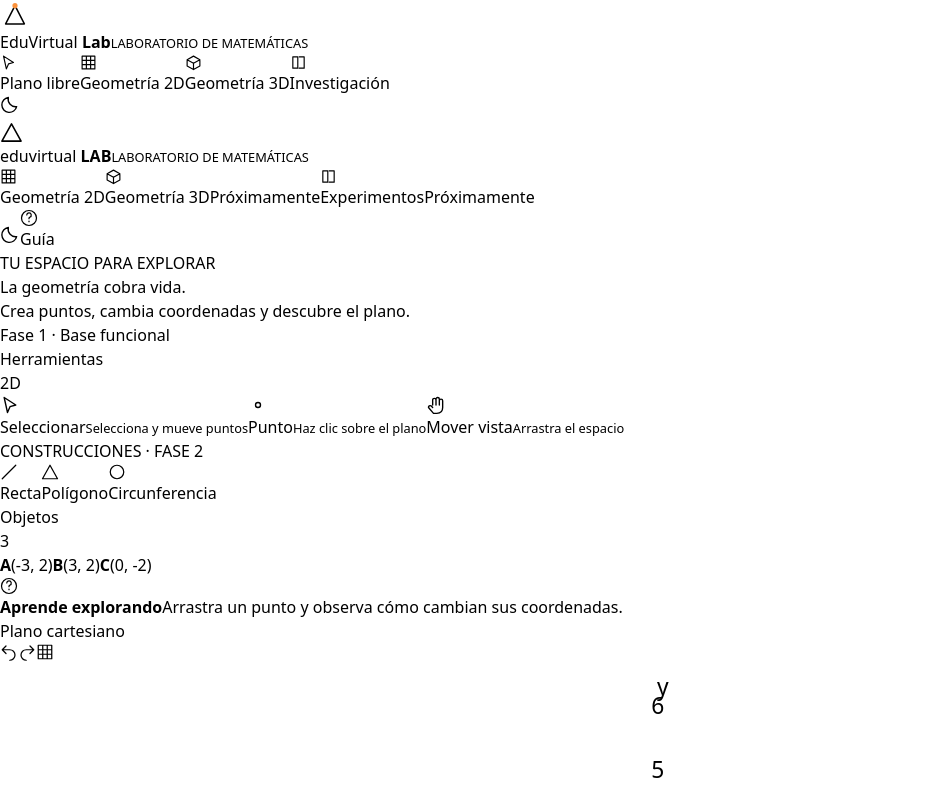
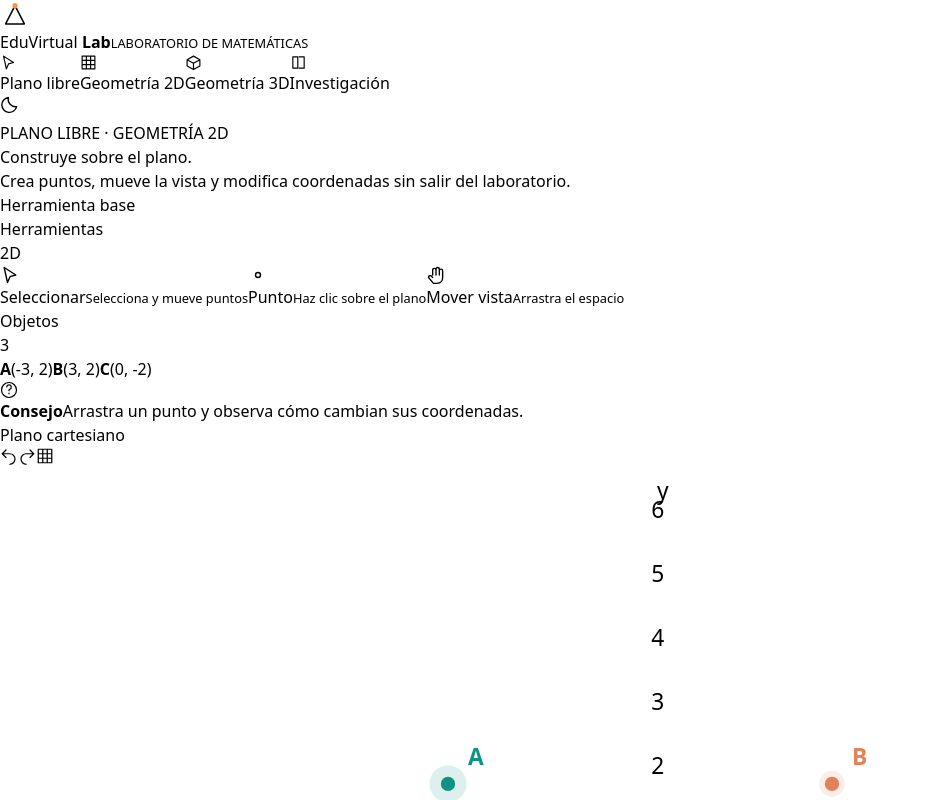
Before and after one commit to PadillaC17/EduVirtualLab, a React (Vite) app: page / in a window 1280 px wide. Both pictures are taken after a click on the button "Plano libre". Shown: the top 800 px of the page, without its empty margins (0-929 px from the left). Built offline with nearby package versions, Linux system fonts and the light colour scheme.

Commit message:
refactor: make free plane an embedded workspace

```diff
--- a/src/app/App.tsx
+++ b/src/app/App.tsx
@@ -1,37 +1,57 @@
-import {useEffect,useReducer,useRef,useState} from 'react';
-import {INITIAL_POINTS,INITIAL_VIEW,validCoordinate,type Module,type Tool} from '../domain/model';
+import {useReducer,useState} from 'react';
+import {INITIAL_POINTS,INITIAL_VIEW,validCoordinate,type Tool} from '../domain/model';
 import {historyReducer} from '../features/workspace/history';
 import {format,zoom} from '../math/coordinates';
 import Plane from '../engines/svg/Plane';
 import Icon from '../components/Icon';
 import PointProperties from '../components/PointProperties';
 import ErrorBoundary from '../components/ErrorBoundary';
-const phases=['Estructura e interfaz funcional','Construcciones de geometría 2D','Editor matemático y gráficas','Geometría y visualización 3D','Proyectos, importación y exportación','Experimentos educativos','Validación y publicación'];
-function initialDark(){try{const stored=localStorage.getItem('eduvirtual-theme');return stored?stored==='dark':matchMedia('(prefers-color-scheme: dark)').matches;}catch{return false;}}
-export default function App(){
- const [dark,setDark]=useState(initialDark);const [module,setModule]=useState<Module>('2d');const [tool,setTool]=useState<Tool>('select');
+
+export default function App({embedded=false}:{embedded?:boolean}){
+ const [tool,setTool]=useState<Tool>('select');
  const [history,dispatch]=useReducer(historyReducer,{past:[],present:INITIAL_POINTS,future:[]});
- const [selected,setSelected]=useState<string|null>('a');const [view,setView]=useState(INITIAL_VIEW);const [grid,setGrid]=useState(true);const [axes,setAxes]=useState(true);
- const [help,setHelp]=useState(false);const [message,setMessage]=useState('Selecciona un punto o arrástralo para cambiar sus coordenadas.');
- const dialogRef=useRef<HTMLElement>(null);
- useEffect(()=>{if(!help)return;const previous=document.activeElement as HTMLElement|null;const dialog=dialogRef.current;const key=(e:KeyboardEvent)=>{if(e.key==='Escape'){setHelp(false);return;}if(e.key!=='Tab'||!dialog)return;const items=Array.from(dialog.querySelectorAll<HTMLElement>('button, a[href], input, [tabindex="0"]'));const first=items[0],last=items.at(-1);if(e.shiftKey&&document.activeElement===first){e.preventDefault();last?.focus();}else if(!e.shiftKey&&document.activeElement===last){e.preventDefault();first?.focus();}};document.addEventListener('keydown',key);return()=>{document.removeEventListener('keydown',key);previous?.focus();};},[help]);
- const points=history.present;const current=points.find(p=>p.id===selected);
- useEffect(()=>{document.documentElement.dataset.theme=dark?'dark':'light';try{localStorage.setItem('eduvirtual-theme',dark?'dark':'light');}catch{/* Session-only theme is still usable. */}},[dark]);
- function add(x:number,y:number){if(!validCoordinate(x)||!validCoordinate(y)){setMessage('Las coordenadas deben estar entre −10000 y 10000.');return;}if(points.length>=100){setMessage('Este plano de prueba admite hasta 100 puntos.');return;}
- const id=crypto.randomUUID();let index=0;while(points.some(p=>p.label===`P${index+1}`))index++;const label=`P${index+1}`;dispatch({type:'commit',points:[...points,{id,label,x,y,color:'#0f9385'}]});setSelected(id);setMessage(`Punto ${label} creado. Puedes editarlo en Propiedades.`);}
+ const [selected,setSelected]=useState<string|null>('a');
+ const [view,setView]=useState(INITIAL_VIEW);
+ const [grid,setGrid]=useState(true);
+ const [axes,setAxes]=useState(true);
+ const [message,setMessage]=useState('Selecciona un punto o arrástralo para cambiar sus coordenadas.');
+ const points=history.present;
+ const current=points.find(p=>p.id===selected);
+
+ function add(x:number,y:number){
+  if(!validCoordinate(x)||!validCoordinate(y)){setMessage('Las coordenadas deben estar entre −10000 y 10000.');return;}
+  if(points.length>=100){setMessage('Este plano admite hasta 100 puntos.');return;}
+  const id=crypto.randomUUID();let index=0;while(points.some(p=>p.label===`P${index+1}`))index++;
+  const label=`P${index+1}`;dispatch({type:'commit',points:[...points,{id,label,x,y,color:'#0f9385'}]});setSelected(id);setMessage(`Punto ${label} creado. Puedes editarlo en Propiedades.`);
+ }
  function reset(){dispatch({type:'commit',points:[]});setSelected(null);setView(INITIAL_VIEW);setMessage('Plano vacío. Puedes deshacer para recuperar los puntos.');}
- return <ErrorBoundary><div className="app-shell"><header className="topbar"><a className="brand" href="#" onClick={e=>{e.preventDefault();setModule('2d');}}><span className="brand-mark"><Icon name="triangle" size={23}/></span><span>eduvirtual <b>LAB</b><small>LABORATORIO DE MATEMÁTICAS</small></span></a><nav className="modules" aria-label="Laboratorios">{([{id:'2d',name:'Geometría 2D',icon:'grid'},{id:'3d',name:'Geometría 3D',icon:'cube'},{id:'activities',name:'Experimentos',icon:'book'}] as const).map(m=><button key={m.id} className={module===m.id?'active':''} aria-pressed={module===m.id} onClick={()=>setModule(m.id)}><Icon name={m.icon} size={17}/>{m.name}{m.id!=='2d'&&<span className="soon">Próximamente</span>}</button>)}</nav><div className="top-actions"><button className="icon-button" aria-label={dark?'Activar modo claro':'Activar modo oscuro'} title="Cambiar tema" onClick={()=>setDark(!dark)}><Icon name={dark?'sun':'moon'}/></button><button className="help-button" onClick={()=>setHelp(!help)} aria-expanded={help}><Icon name="help" size={18}/><span>Guía</span></button></div></header>
- {module==='2d'?<><div className="workspace-heading"><div><div className="eyebrow">TU ESPACIO PARA EXPLORAR</div><h1>La geometría cobra vida<span>.</span></h1><p>Crea puntos, cambia coordenadas y descubre el plano.</p></div><span className="phase-badge"><span className="live-dot"/>Fase 1 · Base funcional</span></div>
- <main className="workspace"><aside className="left-panel"><div className="panel-heading"><h2>Herramientas</h2><span>2D</span></div><div className="tools">{([{id:'select',icon:'cursor',title:'Seleccionar',text:'Selecciona y mueve puntos'},{id:'point',icon:'point',title:'Punto',text:'Haz clic sobre el plano'},{id:'pan',icon:'pan',title:'Mover vista',text:'Arrastra el espacio'}] as const).map(t=><button className={'tool-button '+(tool===t.id?'selected':'')} key={t.id} onClick={()=>{setTool(t.id);setMessage(t.text+'.');}} aria-pressed={tool===t.id}><Icon name={t.icon}/><span>{t.title}<small>{t.text}</small></span>{tool===t.id&&<span className="tool-indicator"/>}</button>)}</div><div className="future-tools"><div className="eyebrow">CONSTRUCCIONES · FASE 2</div><div>{[{icon:'line',name:'Recta'},{icon:'triangle',name:'Polígono'},{icon:'circle',name:'Circunferencia'}].map(t=><button key={t.name} disabled title="Disponible al implementar la Fase 2"><Icon name={t.icon} size={18}/>{t.name}</button>)}</div></div>
- <div className="objects-heading"><h2>Objetos</h2><span>{points.length}</span></div><div className="object-list">{points.map(p=><button key={p.id} className={'object-row '+(selected===p.id?'selected':'')} onClick={()=>{setSelected(p.id);setTool('select');}}><span className="object-dot" style={{background:p.color}}/><strong>{p.label}</strong><span>({format(p.x)}, {format(p.y)})</span></button>)}{!points.length&&<p className="muted small">No hay puntos. Usa la herramienta Punto para crear el primero.</p>}</div><div className="aside-tip"><Icon name="help" size={18}/><p><strong>Aprende explorando</strong>Arrastra un punto y observa cómo cambian sus coordenadas.</p></div></aside>
- <section className="canvas-panel" aria-label="Área de construcción"><div className="canvas-toolbar"><div className="canvas-title"><span className="live-dot"/>Plano cartesiano</div><div className="canvas-actions"><button className="icon-button" disabled={!history.past.length} aria-label="Deshacer" title="Deshacer" onClick={()=>dispatch({type:'undo'})}><Icon name="undo" size={18}/></button><button className="icon-button" disabled={!history.future.length} aria-label="Rehacer" title="Rehacer" onClick={()=>dispatch({type:'redo'})}><Icon name="redo" size={18}/></button><span className="divider"/><button className={'icon-button '+(grid?'toggled':'')} aria-label="Mostrar cuadrícula" aria-pressed={grid} title="Cuadrícula" onClick={()=>setGrid(!grid)}><Icon name="grid" size={18}/></button></div></div>
- <Plane points={points} view={view} tool={tool} selected={selected} grid={grid} axes={axes} onSelect={setSelected} onAdd={add} onMove={(id,x,y)=>dispatch({type:'commit',points:points.map(p=>p.id===id?{...p,x,y}:p)})} onView={setView}/>
- <div className="zoom-controls"><button className="icon-button" disabled={view.scale>=160} onClick={()=>setView(zoom(view,1.2))} aria-label="Acercar"><Icon name="plus"/></button><span>{Math.round(view.scale/INITIAL_VIEW.scale*100)}%</span><button className="icon-button" disabled={view.scale<=15} onClick={()=>setView(zoom(view,1/1.2))} aria-label="Alejar"><Icon name="minus"/></button><span className="divider"/><button className="icon-button" onClick={()=>setView(INITIAL_VIEW)} aria-label="Restablecer vista" title="Restablecer vista"><Icon name="reset" size={18}/></button></div>
- <div className="canvas-status" role="status"><Icon name={tool==='point'?'point':'cursor'} size={15}/>{message}</div></section>
- <aside className="right-panel"><div className="panel-heading"><h2>Propiedades</h2><Icon name="eye" size={17}/></div>{current?<PointProperties key={`${current.id}:${current.x}:${current.y}`} point={current} onUpdate={point=>{dispatch({type:'commit',points:points.map(p=>p.id===point.id?point:p)});setMessage(`Coordenadas de ${point.label} actualizadas.`);}} onDelete={()=>{dispatch({type:'commit',points:points.filter(p=>p.id!==current.id)});setSelected(null);setMessage('Punto eliminado. Puedes deshacer esta operación.');}}/>:<div className="property-empty"><Icon name="cursor" size={28}/><h3>Selecciona un punto</h3><p>Sus coordenadas aparecerán aquí para que puedas editarlas.</p></div>}
- <div className="view-settings"><p className="eyebrow">VISUALIZACIÓN</p><label><span>Cuadrícula</span><input type="checkbox" checked={grid} onChange={e=>setGrid(e.target.checked)}/></label><label><span>Ejes cartesianos</span><input type="checkbox" checked={axes} onChange={e=>setAxes(e.target.checked)}/></label></div><div className="session-note"><span className="eyebrow">TRABAJO EN ESTA SESIÓN</span><p>Las construcciones aún no se guardan. El guardado y los archivos llegarán en la Fase 5.</p></div><button className="reset-workspace" onClick={reset}><Icon name="reset" size={16}/>Vaciar plano</button></aside></main>
- <section className="expression-panel"><div className="expression-symbol">ƒ</div><div><h2>Un lenguaje para tus ideas</h2><p>Editor visual y gráficas · Fase 3</p></div><div className="expression-example" aria-label="Ejemplo de fórmula futura">f(x) = x² + 3x − 4</div><span className="upcoming-label">Pendiente de implementar</span></section></>:<main className="upcoming-page"><div className="upcoming-icon"><Icon name={module==='3d'?'cube':'book'} size={38}/></div><span className="eyebrow">{module==='3d'?'FASE 4':'FASE 6'} · EN LA HOJA DE RUTA</span><h1>{module==='3d'?'Otra dimensión para tus ideas.':'Explora. Pregunta. Descubre.'}</h1><p>{module==='3d'?'Puntos y sólidos en el espacio, superficies y una cámara libre. Este módulo aún no tiene un motor 3D integrado.':'Actividades con objetivos de aprendizaje, instrucciones y retroalimentación. Este módulo aún no contiene experimentos interactivos.'}</p><div className="preview-cards">{(module==='3d'?['Sólidos y volúmenes','Superficies y ecuaciones','Rotación y secciones']:['Áreas y perímetros','Propiedades de triángulos','Geometría analítica']).map((text,i)=><article key={text}><span>0{i+1}</span><h2>{text}</h2><p>Pendiente de implementar</p></article>)}</div><button className="primary" onClick={()=>setModule('2d')}>Volver al plano 2D <Icon name="arrow" size={17}/></button></main>}
- <footer><span>Eduvirtual LAB <span className="footer-dot">·</span> Matemáticas para explorar</span><span>Sin cuentas · Sin formularios de datos personales</span><button onClick={()=>setHelp(!help)}>Ver alcance de la versión</button></footer>
- {help&&<div className="help-backdrop" onClick={()=>setHelp(false)}><section ref={dialogRef} className="help-dialog" role="dialog" aria-modal="true" aria-labelledby="guide-title" onClick={e=>e.stopPropagation()} onKeyDown={e=>{if(e.key==='Escape')setHelp(false);}}><button autoFocus className="close-guide" onClick={()=>setHelp(false)} aria-label="Cerrar guía">×</button><span className="eyebrow">EDUVIRTUAL LAB · V0.1.0</span><h2 id="guide-title">Empecemos por el plano</h2><p>Selecciona y arrastra puntos, o edita x e y en Propiedades. En móvil también puedes tocar la lista de objetos. Usa Punto para añadir, Mover vista para desplazar y +/− para ampliar.</p><p>Esta entrega usa un renderizador SVG propio. GeoGebra, el editor de expresiones, el laboratorio 3D y los archivos todavía no están integrados.</p><ol>{phases.map((phase,i)=><li key={phase}><span>{i+1}</span><div>{phase}<small>{i===0?'Implementada · verificación de navegador pendiente':'Pendiente'}</small></div></li>)}</ol><button className="primary w-full" onClick={()=>setHelp(false)}>Entendido, vamos a explorar</button></section></div>}
- </div></ErrorBoundary>;
+
+ const body=<>
+  <div className="workspace-heading plane-heading"><div><div className="eyebrow">PLANO LIBRE · GEOMETRÍA 2D</div><h1>Construye sobre el plano<span>.</span></h1><p>Crea puntos, mueve la vista y modifica coordenadas sin salir del laboratorio.</p></div><span className="phase-badge"><span className="live-dot"/>Herramienta base</span></div>
+  <main className="workspace plane-workspace">
+   <aside className="left-panel">
+    <div className="panel-heading"><h2>Herramientas</h2><span>2D</span></div>
+    <div className="tools">{([{id:'select',icon:'cursor',title:'Seleccionar',text:'Selecciona y mueve puntos'},{id:'point',icon:'point',title:'Punto',text:'Haz clic sobre el plano'},{id:'pan',icon:'pan',title:'Mover vista',text:'Arrastra el espacio'}] as const).map(t=><button className={'tool-button '+(tool===t.id?'selected':'')} key={t.id} onClick={()=>{setTool(t.id);setMessage(t.text+'.');}} aria-pressed={tool===t.id}><Icon name={t.icon}/><span>{t.title}<small>{t.text}</small></span>{tool===t.id&&<span className="tool-indicator"/>}</button>)}</div>
+    <div className="objects-heading"><h2>Objetos</h2><span>{points.length}</span></div>
+    <div className="object-list">{points.map(p=><button key={p.id} className={'object-row '+(selected===p.id?'selected':'')} onClick={()=>{setSelected(p.id);setTool('select');}}><span className="object-dot" style={{background:p.color}}/><strong>{p.label}</strong><span>({format(p.x)}, {format(p.y)})</span></button>)}{!points.length&&<p className="muted small">No hay puntos. Usa la herramienta Punto para crear el primero.</p>}</div>
+    <div className="aside-tip"><Icon name="help" size={18}/><p><strong>Consejo</strong>Arrastra un punto y observa cómo cambian sus coordenadas.</p></div>
+   </aside>
+
+   <section className="canvas-panel" aria-label="Área de construcción">
+    <div className="canvas-toolbar"><div className="canvas-title"><span className="live-dot"/>Plano cartesiano</div><div className="canvas-actions"><button className="icon-button" disabled={!history.past.length} aria-label="Deshacer" title="Deshacer" onClick={()=>dispatch({type:'undo'})}><Icon name="undo" size={18}/></button><button className="icon-button" disabled={!history.future.length} aria-label="Rehacer" title="Rehacer" onClick={()=>dispatch({type:'redo'})}><Icon name="redo" size={18}/></button><span className="divider"/><button className={'icon-button '+(grid?'toggled':'')} aria-label="Mostrar cuadrícula" aria-pressed={grid} title="Cuadrícula" onClick={()=>setGrid(!grid)}><Icon name="grid" size={18}/></button></div></div>
+    <Plane points={points} view={view} tool={tool} selected={selected} grid={grid} axes={axes} onSelect={setSelected} onAdd={add} onMove={(id,x,y)=>dispatch({type:'commit',points:points.map(p=>p.id===id?{...p,x,y}:p)})} onView={setView}/>
+    <div className="zoom-controls"><button className="icon-button" disabled={view.scale>=160} onClick={()=>setView(zoom(view,1.2))} aria-label="Acercar"><Icon name="plus"/></button><span>{Math.round(view.scale/INITIAL_VIEW.scale*100)}%</span><button className="icon-button" disabled={view.scale<=15} onClick={()=>setView(zoom(view,1/1.2))} aria-label="Alejar"><Icon name="minus"/></button><span className="divider"/><button className="icon-button" onClick={()=>setView(INITIAL_VIEW)} aria-label="Restablecer vista" title="Restablecer vista"><Icon name="reset" size={18}/></button></div>
+    <div className="canvas-status" role="status"><Icon name={tool==='point'?'point':'cursor'} size={15}/>{message}</div>
+   </section>
+
+   <aside className="right-panel">
+    <div className="panel-heading"><h2>Propiedades</h2><Icon name="eye" size={17}/></div>
+    {current?<PointProperties key={`${current.id}:${current.x}:${current.y}`} point={current} onUpdate={point=>{dispatch({type:'commit',points:points.map(p=>p.id===point.id?point:p)});setMessage(`Coordenadas de ${point.label} actualizadas.`);}} onDelete={()=>{dispatch({type:'commit',points:points.filter(p=>p.id!==current.id)});setSelected(null);setMessage('Punto eliminado. Puedes deshacer esta operación.');}}/>:<div className="property-empty"><Icon name="cursor" size={28}/><h3>Selecciona un punto</h3><p>Sus coordenadas aparecerán aquí para que puedas editarlas.</p></div>}
+    <div className="view-settings"><p className="eyebrow">VISUALIZACIÓN</p><label><span>Cuadrícula</span><input type="checkbox" checked={grid} onChange={e=>setGrid(e.target.checked)}/></label><label><span>Ejes cartesianos</span><input type="checkbox" checked={axes} onChange={e=>setAxes(e.target.checked)}/></label></div>
+    <button className="reset-workspace" onClick={reset}><Icon name="reset" size={16}/>Vaciar plano</button>
+   </aside>
+  </main>
+ </>;
+
+ return <ErrorBoundary>{embedded?body:<div className="app-shell">{body}</div>}</ErrorBoundary>;
 }
```
